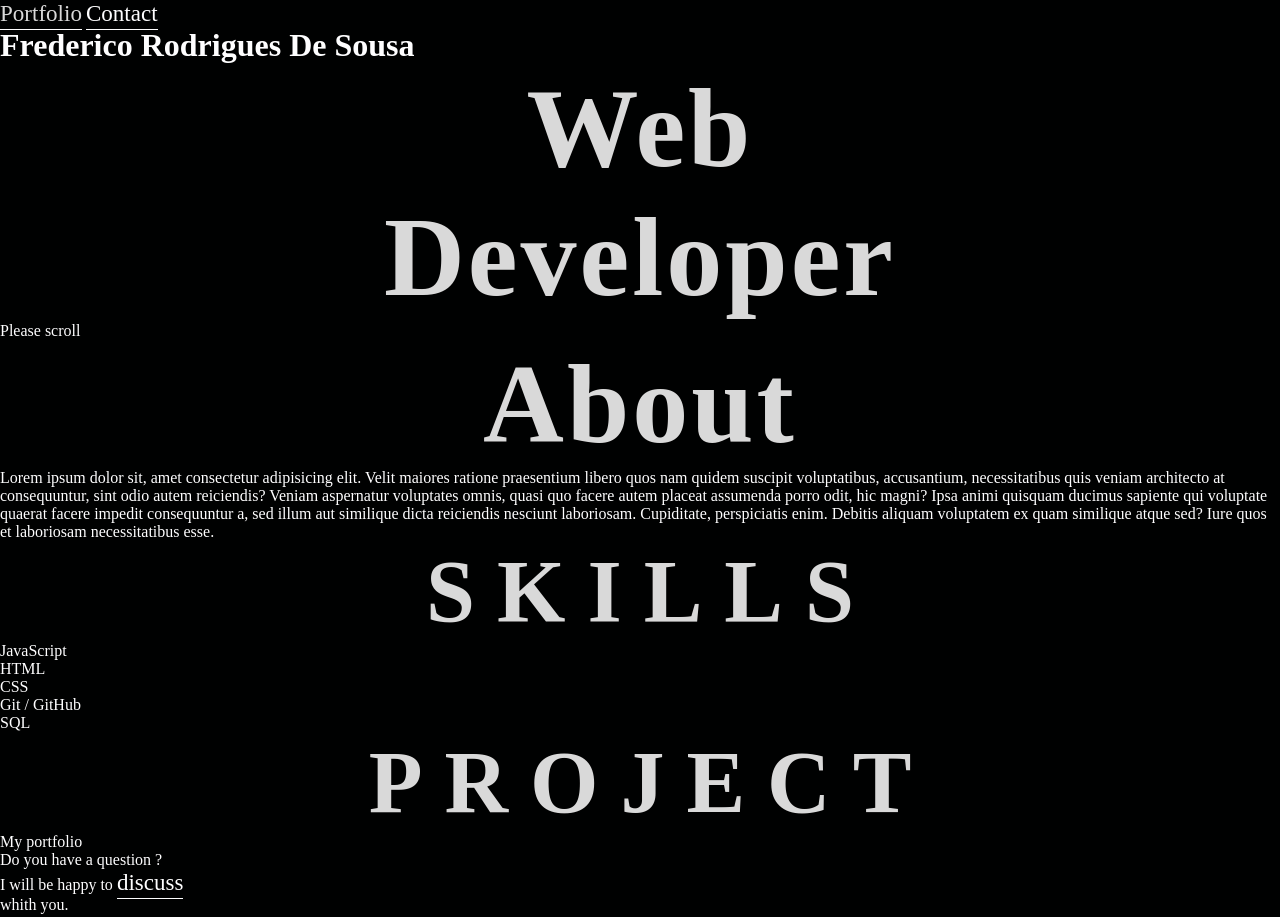
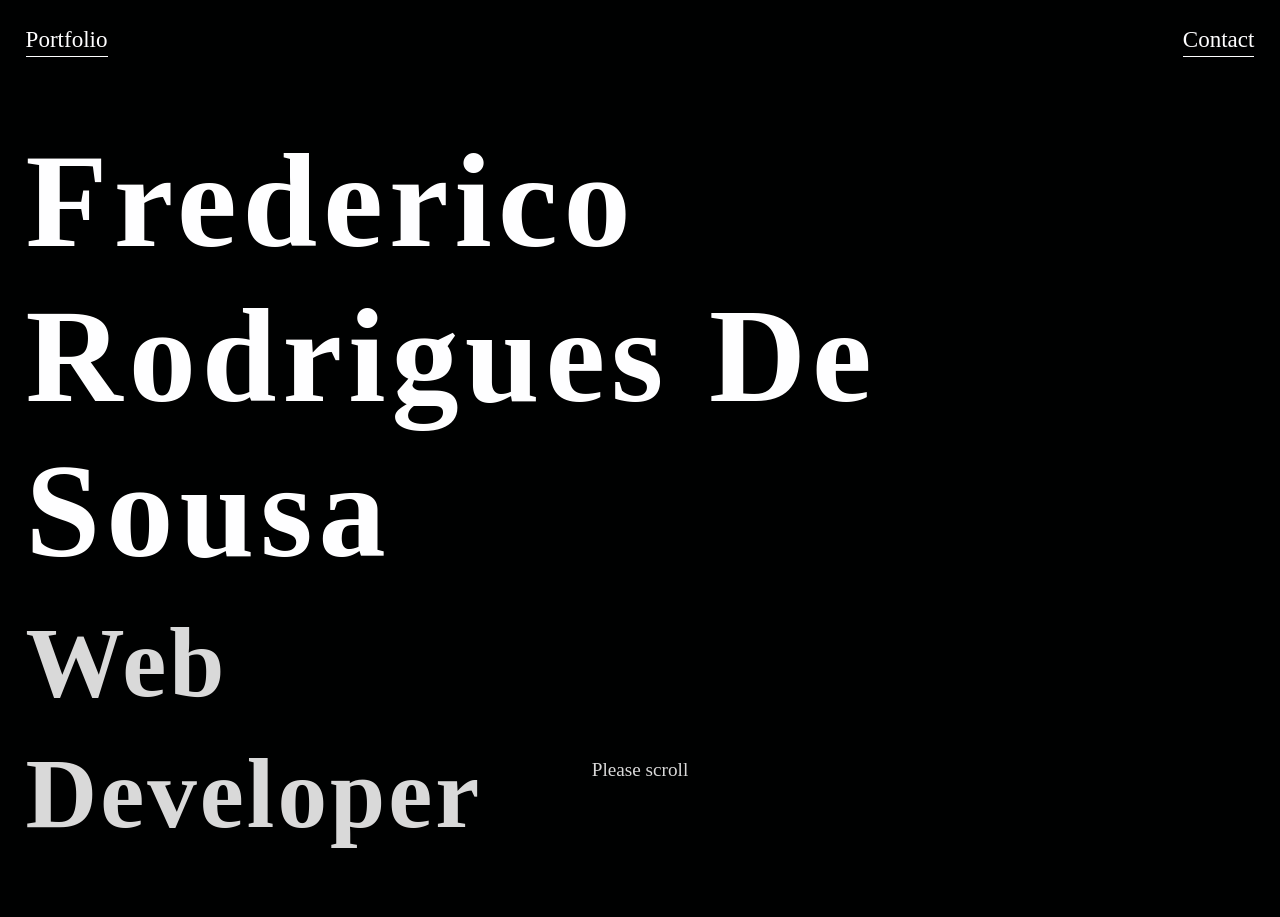
Before and after one commit to fredesousa/portfolio, a plain HTML site: page index.html in a window 1280 px wide. Shown: the top 917 px of the page. Drawn offline with Linux system fonts and the light colour scheme.

Commit message:
step three

```diff
--- a/style.css
+++ b/style.css
@@ -56,6 +56,7 @@ a::after {
   height: 1px;
   bottom: -4px;
   left: 0;
+  transform-origin: left;
 }
 
 a:hover {
@@ -67,4 +68,129 @@ a:hover::after {
   animation: animLink 1.4s infinite ease-in-out;
 }
 
+@keyframes animLink {
+  50% {
+    transform: scaleX(0.2);
+  }
+  100% {
+    transform: scaleX(1);
+  }
+}
+
+.img {
+  height: 395px;
+  width: 100vw;
+  max-width: 395vw;
+  margin: 0 auto;
+  filter: grayscale(100%);
+  transition: 1.6s;
+}
+
+.img:hover {
+  filter: grayscale(10%);
+}
+
+.line {
+  height: 2px;
+  width: 70%;
+  margin: 0 auto;
+  background: #000101;
+  transition: 1s cubic-bezier(0.77, 0, 0.18, 1);
+  transform-origin: left;
+  transition-delay: 0.65s;
+}
 /* Parameters in order of appearance */
+header {
+  height: 100vh;
+  position: relative;
+  margin: 2vw 2vw 0;
+}
+
+.links {
+  display: flex;
+  justify-content: space-between;
+}
+
+h1 {
+  font-size: calc(2rem + 8vw);
+  margin-top: 70px;
+  letter-spacing: 6px;
+  color: #fefeff;
+}
+
+header h2 {
+  font-size: calc(1rem + 6.5vw);
+  margin: 18px 0;
+  text-align: left;
+}
+
+.scroll-wrapper {
+  position: absolute;
+  left: 50%;
+  transform: translate(-50%);
+  bottom: 3.5vw;
+  color: rgb(217, 217, 217);
+  font-size: calc(0.8rem + 0.5vw);
+}
+
+.about {
+  margin: 400px 0 250px;
+}
+
+.img1 {
+  background: url(image/490A9C1F-A962-4ED9-8030-7CB40931894C\\(1\).jpg);
+}
+
+.h2-wrapper {
+  mix-blend-mode: exclusion;
+  margin: -220px 0 200px;
+}
+
+.about p {
+  width: 70%;
+  min-width: 280px;
+  text-align: center;
+  margin: 0 auto;
+  line-height: calc(7px + 4.5vw);
+  font-size: calc(1rem + 1vw);
+  letter-spacing: 1px;
+}
+
+.skills {
+  margin: 200px 0 250px;
+}
+
+.skills h2 {
+  margin-bottom: 150px;
+}
+
+.skills .wrapper {
+  margin: 30px 0;
+}
+
+.skills .appear {
+  text-align: center;
+}
+
+.skills p {
+  font-size: calc(1rem + 6vw);
+  letter-spacing: 4px;
+  background: #000101;
+  color: #fefeff;
+  display: inline-block;
+  padding: 0 12px 12px;
+}
+
+.portfolio {
+  margin: 200px 0;
+}
+
+.projects-container {
+  margin-top: 100px;
+}
+
+.project {
+  position: relative;
+  width: 60vw;
+  max-width: 600px;
+}
```
Also changed, not shown: image/490A9C1F-A962-4ED9-8030-7CB40931894C (1).jpg (added).
